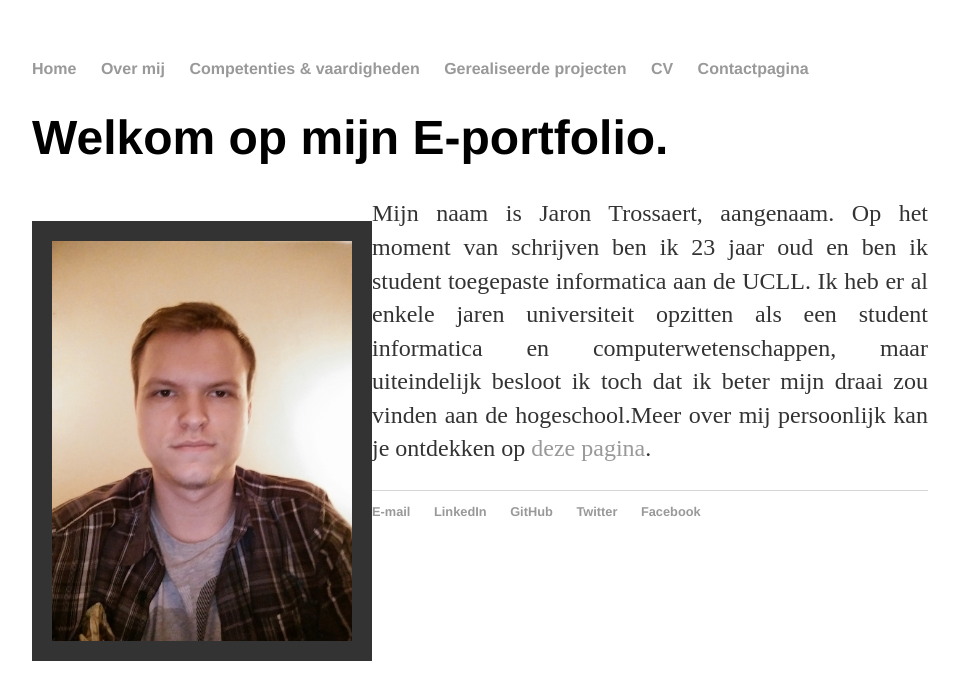
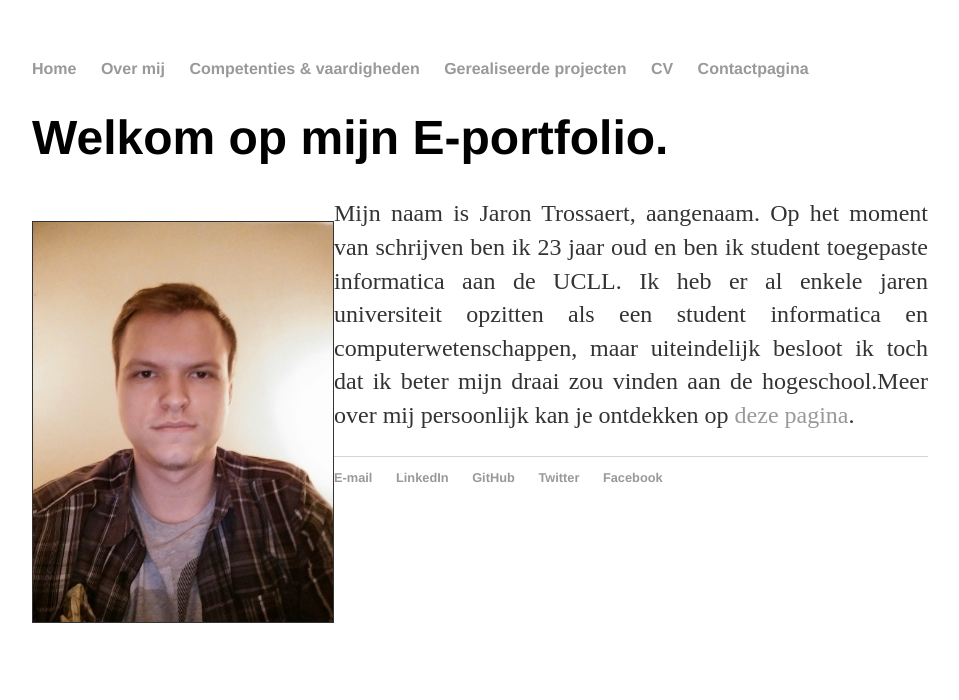
Before and after one commit to Jornax/Jornax.github.io, a Jekyll site: the page built from index.html, in a window 1280 px wide. Shown: the top 700 px of the page, without its empty margins (160-1119 px from the left). Built offline with Jekyll 4.4.1, drawn with Linux system fonts in a browser that asks for light colours.

Commit message:
Update index.html

```diff
--- a/index.html
+++ b/index.html
@@ -4,7 +4,7 @@ title: E-portfolio van Jaron Trossaert
 ---
 <div class="blurb">
 	<h1>Welkom op mijn E-portfolio.</h1>
-	<div><p style="float: left;"><img src="tmpPhoto.jpg" width="300px" border="20px"></p>
+	<div><p style="float: left;"><img src="tmpPhoto.jpg" width="300px" border="1px"></p>
 <p STYLE="text-align: justify;">Mijn naam is Jaron Trossaert, aangenaam. Op het moment van schrijven ben ik 23 jaar oud
 	en ben ik student toegepaste informatica aan de UCLL. Ik heb er al enkele jaren universiteit opzitten als
 	een student informatica en computerwetenschappen, maar uiteindelijk besloot ik toch dat ik beter mijn draai
```
